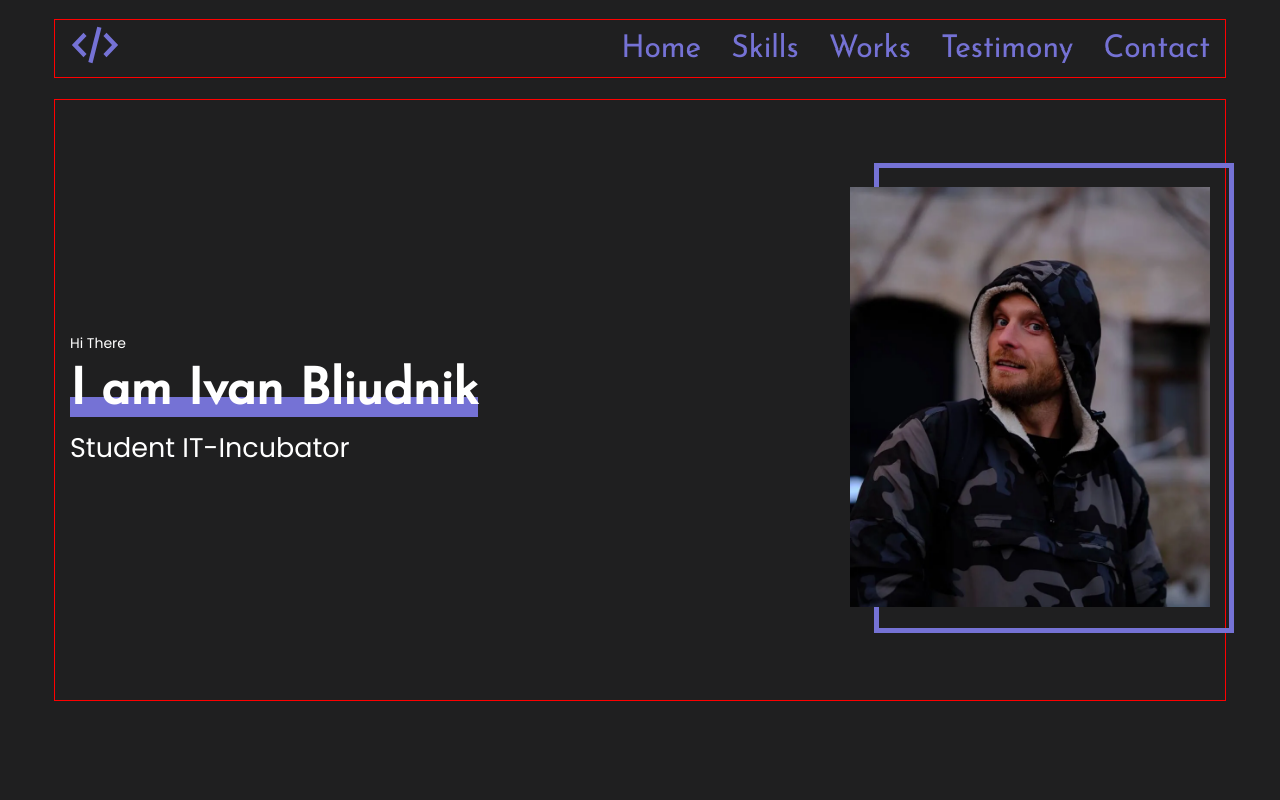
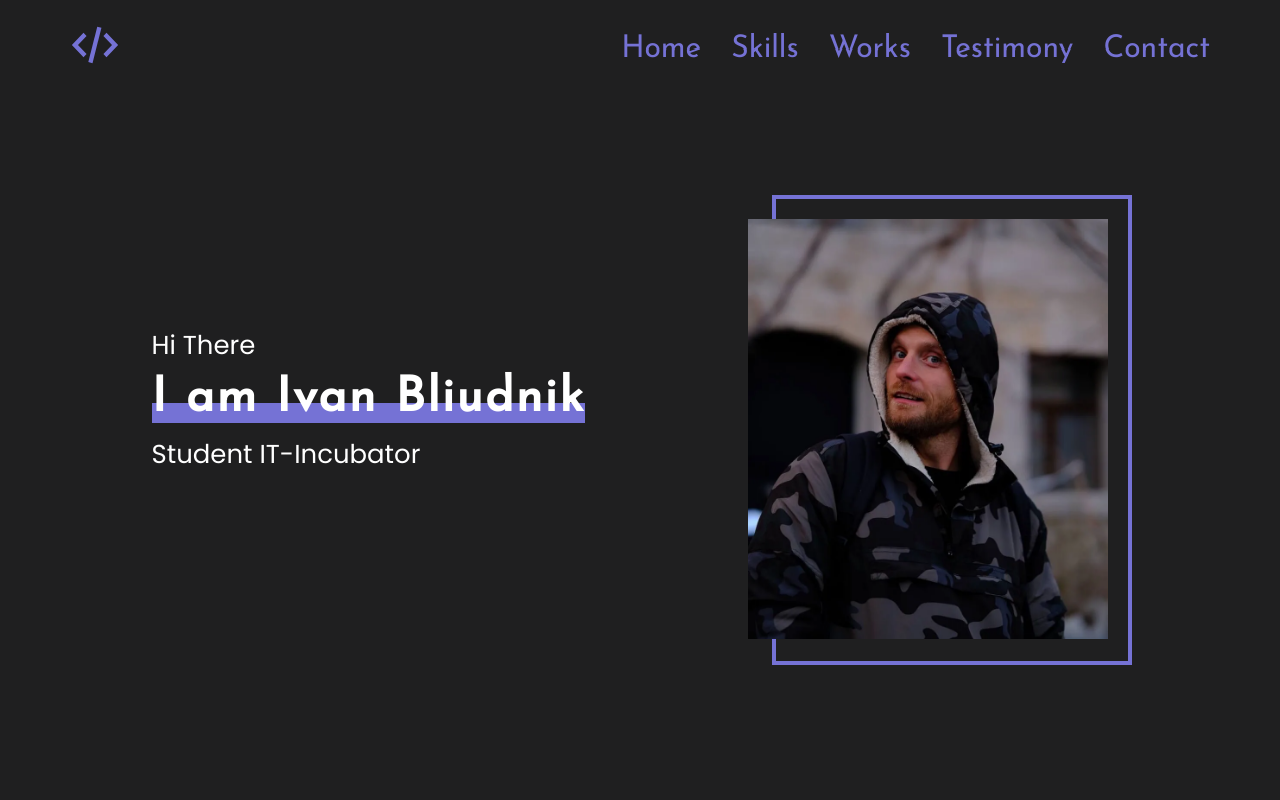
Before and after one commit to IvanBliudnik/Portfolio, a React app: page / in a window 1280 px wide. Shown: the top 800 px of the page. Built offline with nearby package versions, Linux system fonts and the light colour scheme.

Commit message:
Commit 16.03.2024

```diff
--- a/src/components/Container.tsx
+++ b/src/components/Container.tsx
@@ -7,5 +7,5 @@
   min-height: 100%;
   padding: 0 15px;
   margin: 0 auto;
-  outline: 1px solid red;
+  //outline: 1px solid red;
 `
--- a/src/layout/header/mobileMenu/MobileMenu.tsx
+++ b/src/layout/header/mobileMenu/MobileMenu.tsx
@@ -11,12 +11,12 @@
 export const MobileMenu = (props: { menuItems: Array<string> }) => {
     return (
         <StyleMobileMenu>
-            <BurgerButton isOpen={true}>
+            <BurgerButton isOpen={false}>
                     <span>
 
                     </span>
             </BurgerButton>
-            <MobileMenuPopup isOpen={true}>
+            <MobileMenuPopup isOpen={false}>
                 <ul>
                     {props.menuItems.map((item, index) => {
                         return <ListItem key={index}>
@@ -83,7 +83,7 @@
     right: -100px;
     width: 200px;
     height: 200px;
-    z-index: 999999;
+    z-index: 9999999;
 
     span {
         display: block;
--- a/src/layout/sections/main/Main.tsx
+++ b/src/layout/sections/main/Main.tsx
@@ -4,18 +4,18 @@
 import {FlexContainer} from "../../../components/FlexContainer";
 import {Theme} from "../../../styles/Theme";
 import {Container} from "../../../components/Container";
+import {font} from "../../../styles/Common";
 
 export const Main = () => {
     return (
         <StyledMain>
             <Container>
-                <FlexContainer align={"center"} justify={"space-between"}>
+                <FlexContainer align={"center"} justify={"space-around"} wrap={"wrap"}>
                     <div>
                         <SmallText>Hi There</SmallText>
                         <NameTitle><span>I am Ivan Bliudnik</span></NameTitle>
                         <MainTitle>Student IT-Incubator</MainTitle>
                     </div>
-
                     <PhotoWrapper>
                         <Photo src={photo} alt=""/>
                     </PhotoWrapper>
@@ -33,44 +33,59 @@
 const PhotoWrapper = styled.div`
   position: relative;
   z-index: 0;
+  margin-top: 65px;
+
   &::before {
     content: "";
-    width: 360px ;
+    width: 360px;
     height: 470px;
-    border: 5px solid ${Theme.colors.accent};
+    border: 4px solid ${Theme.colors.accent};
 
     position: absolute;
     top: -24px;
     left: 24px;
     z-index: -1;
+
+    @media ${Theme.media.mobile} {
+      top: -17px;
+      left: 20px;
+      width: 314px;
+      height: 414px;
+    }
   }`
 
 const Photo = styled.img`
   width: 360px;
   height: 420px;
   object-fit: cover;
+  margin-right: 20px;
+
+  @media ${Theme.media.mobile} {
+    width: 310px;
+    height: 380px;
+  }
 `
 
 
 const MainTitle = styled.h1`
-
-    font-size: 27px;
-    font-weight: 400;
-    line-height: 1.2;
-
-
+  ${font({weight: 400, Fmax: 27, Fmin: 20})}
 `
 
 const NameTitle = styled.h2`
-    font-family: Josefin Sans, sans-serif;
-    font-size: 50px;
-    font-weight: 700;
-    line-height: 1.2;
+  ${font({
+    family: "Josefin Sans, sans-serif",
+    weight: 700,
+    Fmax: 50,
+    Fmin: 36
+  })}
   margin: 10px 0;
+  letter-spacing: 0.05em;
 
   span {
     position: relative;
     z-index: 0;
+    white-space: nowrap;
+
     &::before {
 
       content: "";
@@ -85,9 +100,10 @@
     }
   }
 
+  @media ${Theme.media.mobile} {
+    margin: 15px 0 22px;
+  }
 `
 const SmallText = styled.h2`
-    font-size: 14px;
-    font-weight: 400;
-    line-height: 1.2;
+  ${font({weight: 400, Fmax: 27, Fmin: 20})}
 `
--- /dev/null
+++ b/src/styles/Common.tsx
@@ -0,0 +1,18 @@
+import {Theme} from "./Theme";
+
+
+type FontPropsType = {
+    family?: string,
+    weight?: number,
+    color?: string,
+    lineHeight?: number,
+    Fmin?: number;
+    Fmax?: number;
+}
+export const font = ({family, weight, color, lineHeight, Fmin, Fmax} : FontPropsType) => `
+font-family: ${family || "Poppins"};
+font-weight: ${weight || 400};
+color: ${color || Theme.colors.font};
+line-height: ${lineHeight || 1.2};
+font-size: calc( (100vw - 360px)/(1440 - 360) * (${Fmax} - ${Fmin}) + ${Fmin}px);
+`
```
Also changed, not shown: src/assets/images/icons-sprite.svg. Lines whose indentation alone changed are shown as unchanged.
